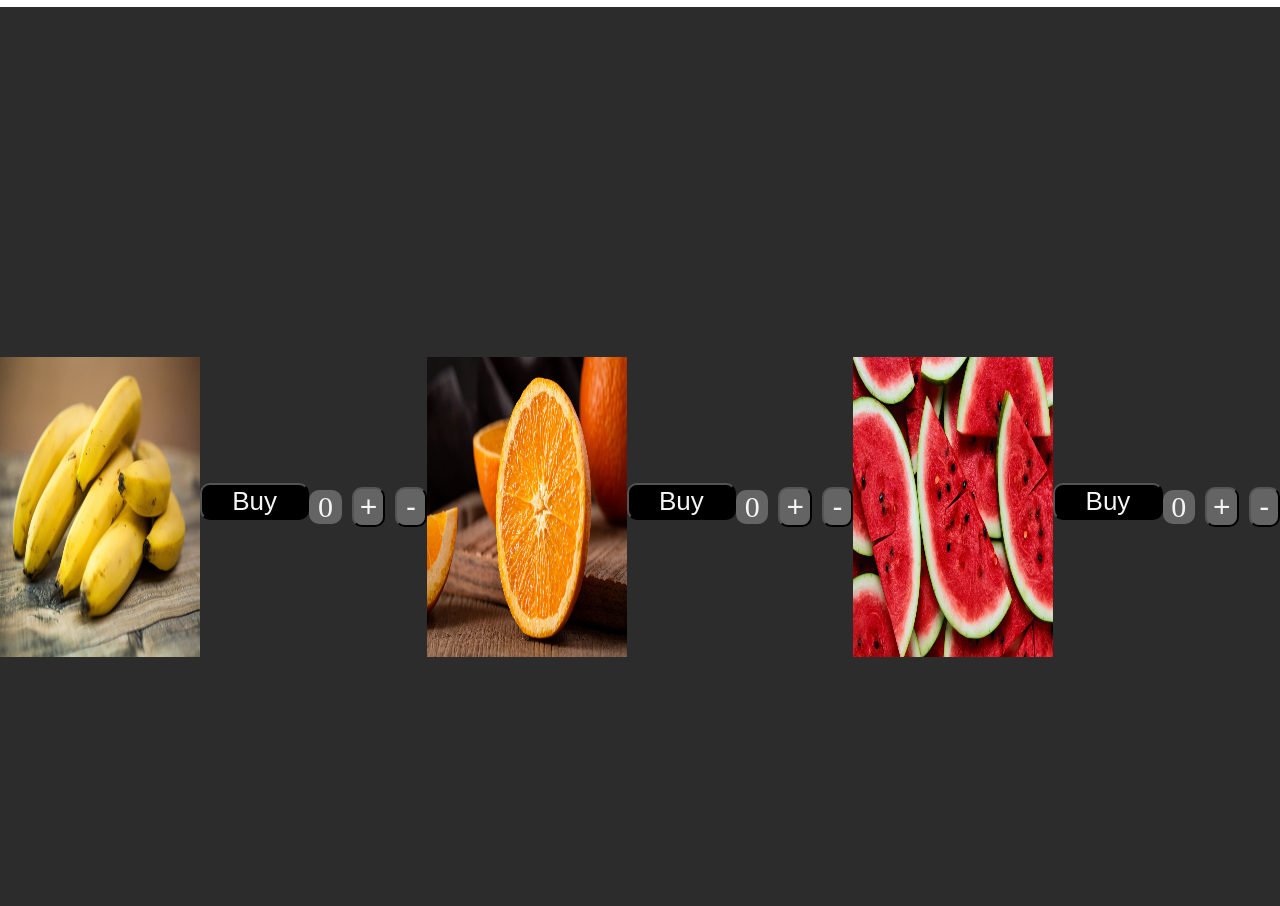
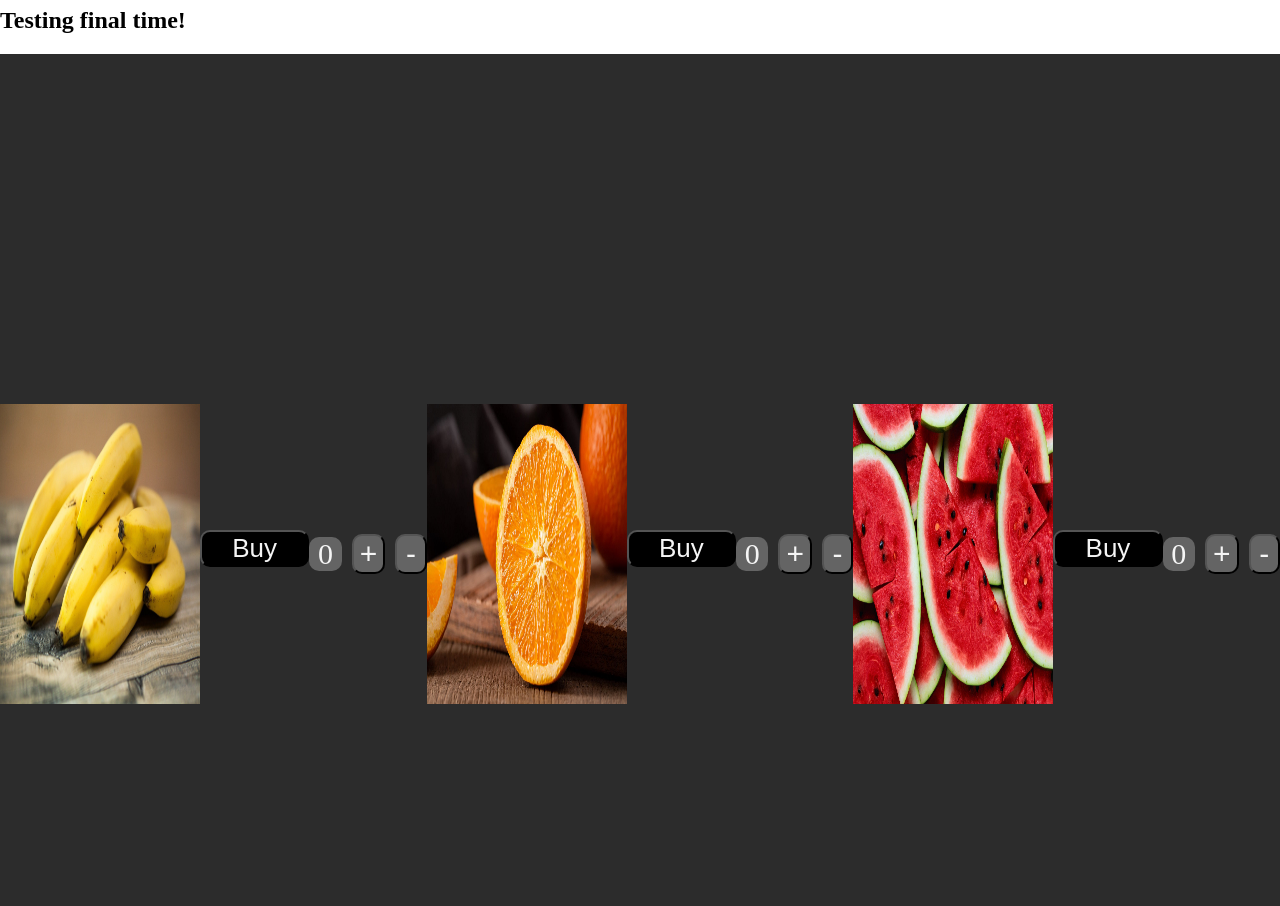
Before and after one commit to SamuelhaIIman/nodejs-testing, a website: page public/index.html in a window 1280 px wide. Shown: the part 173-1079 px from the top of the page. Drawn offline with Linux system fonts and the light colour scheme.

Commit message:
test-last

```diff
--- a/public/index.html
+++ b/public/index.html
@@ -15,6 +15,7 @@
         <a class="Main-Nav-Button" href="">Footer</a>
     </div>
     <h1>Hello World!</h1>
+    <h2>Testing final time!</h2>
     <div class="Products-Display" id="Shop-Cart">
 
     </div>
```
